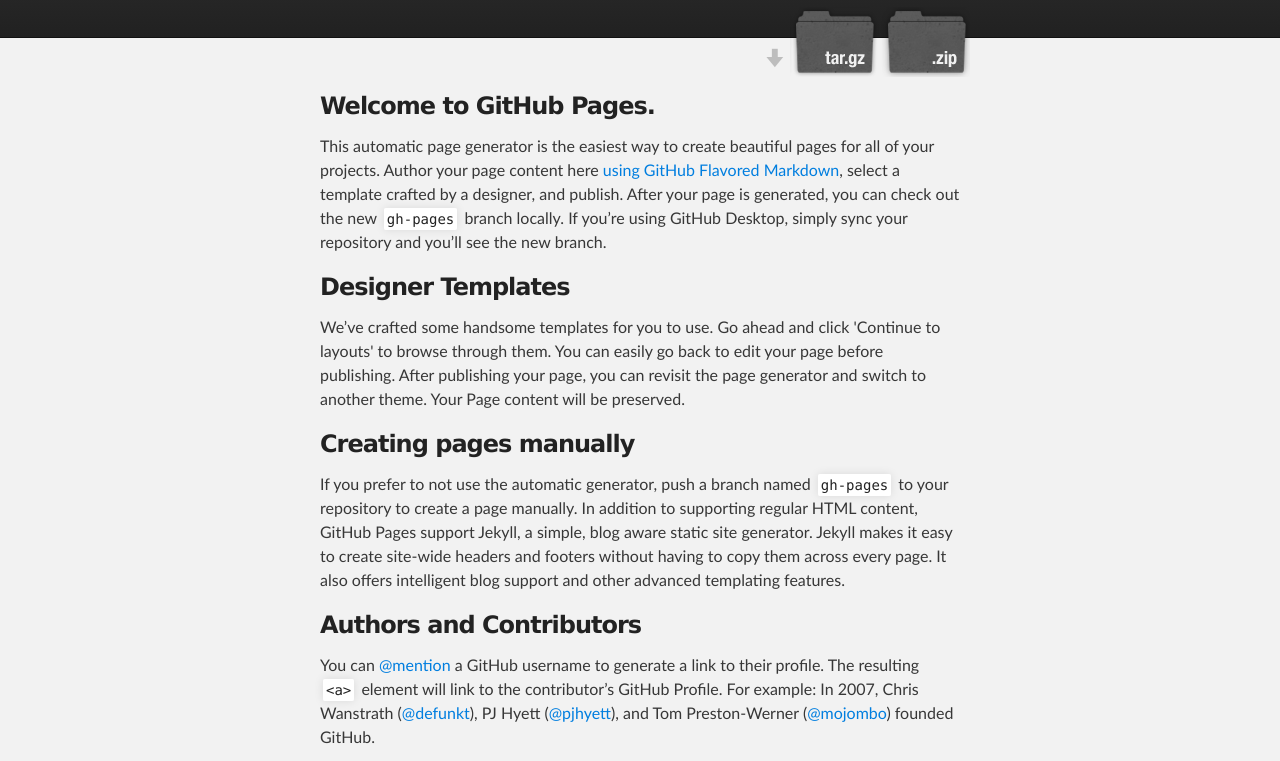
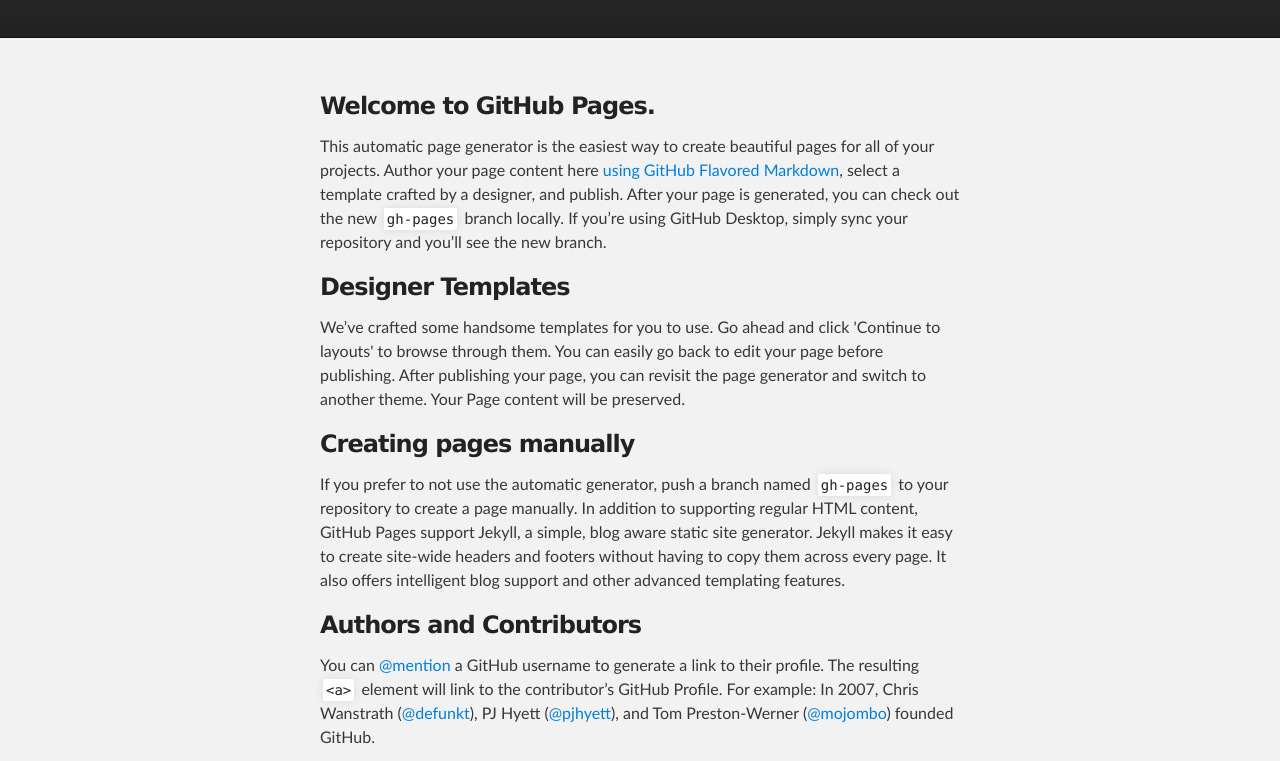
Before and after one commit to gomeplus/randomfood, a plain HTML site: page index.html in a window 1280 px wide. Shown: the part 136-897 px from the top of the page. Drawn offline with Linux system fonts and the light colour scheme.

Commit message:
Update index.html
Delete download icon

```diff
--- a/index.html
+++ b/index.html
@@ -21,10 +21,6 @@
           <h1 id="project_title">Randomfood</h1>
           <h2 id="project_tagline"></h2>
 
-            <section id="downloads">
-              <a class="zip_download_link" href="https://github.com/gomeplus/randomfood/zipball/master">Download this project as a .zip file</a>
-              <a class="tar_download_link" href="https://github.com/gomeplus/randomfood/tarball/master">Download this project as a tar.gz file</a>
-            </section>
         </header>
     </div>
 
```
